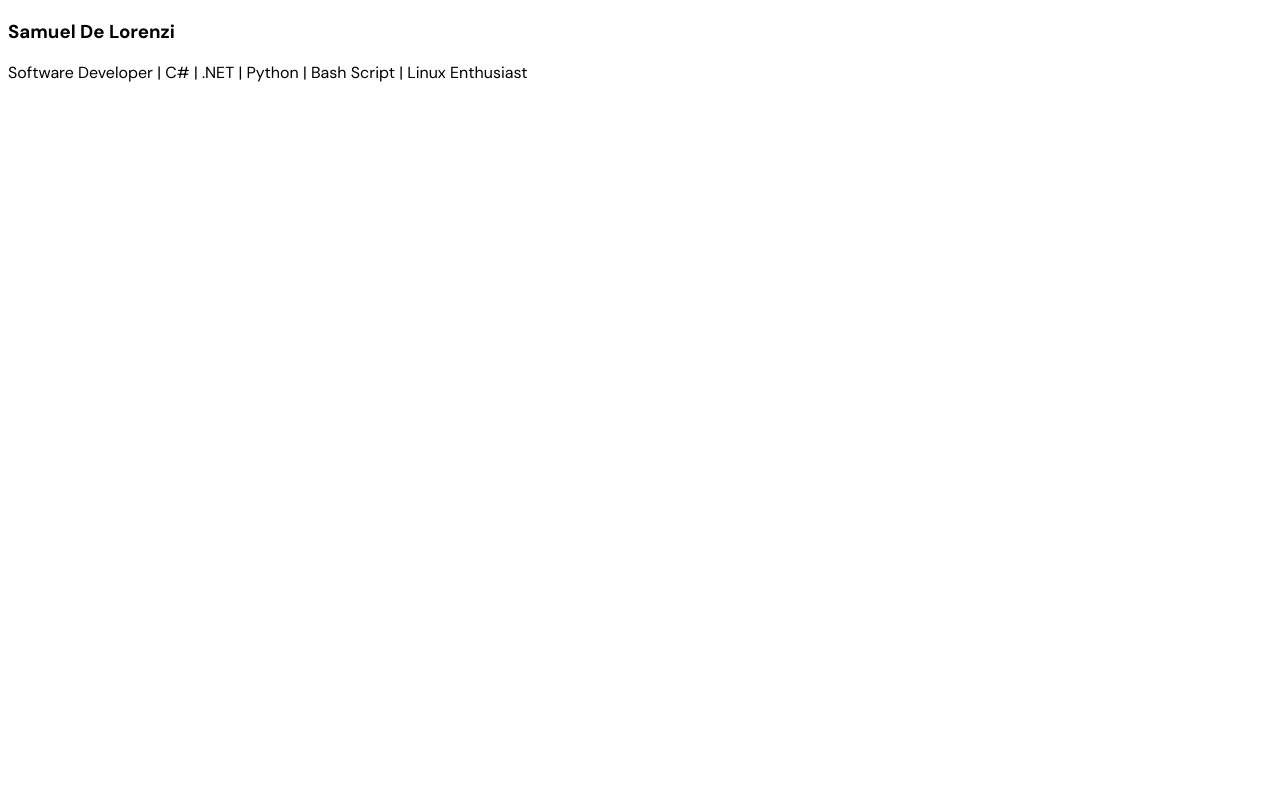
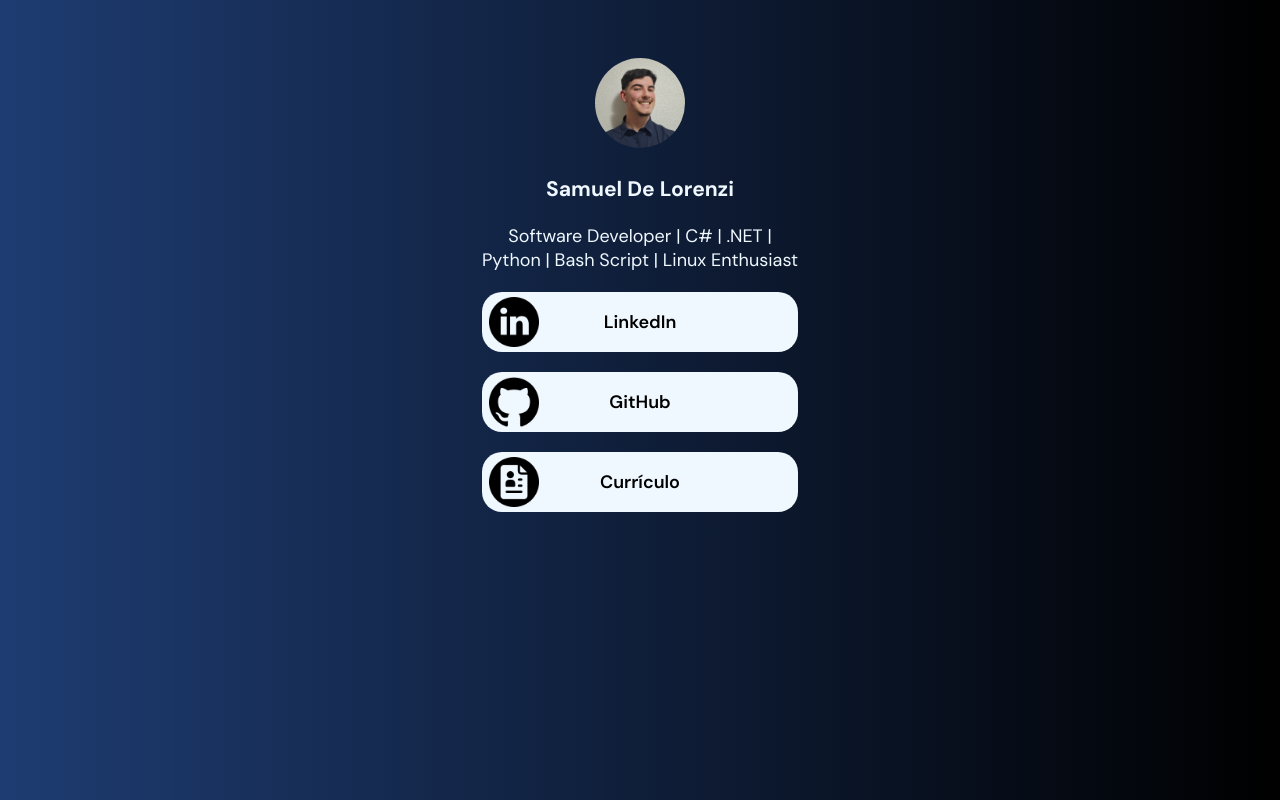
Before and after one commit to samueldelorenzi/MyLinks, a plain HTML site: page index.html in a window 1280 px wide. Drawn offline with Linux system fonts and the light colour scheme.

Commit message:
estrutura principal criada e funcionando, imagens e links adicionados

```diff
--- a/assets/style.css
+++ /dev/null
@@ -1,3 +0,0 @@
-body {
-    font-family: "DM Sans", sans-serif;
-}
--- a/index.html
+++ b/index.html
@@ -3,17 +3,37 @@
 <head>
     <meta charset="UTF-8">
     <meta name="viewport" content="width=device-width, initial-scale=1.0">
-    <title>My links</title>
+    <title>My Links</title>
     <link rel="preconnect" href="https://fonts.googleapis.com">
     <link rel="preconnect" href="https://fonts.gstatic.com" crossorigin>
     <link href="https://fonts.googleapis.com/css2?family=DM+Sans:ital,opsz,wght@0,9..40,100..1000;1,9..40,100..1000&display=swap" rel="stylesheet">
-
-    <link rel="stylesheet" href="assets/style.css">
+    <link rel="stylesheet" href="style/style.css">
+    <script src="script/script.js" defer></script>
+    <link rel="icon" href="assets/link.png" type="image/x-icon">
 </head>
 <body>
-    <h3>Samuel De Lorenzi</h3>
-
-    <p>Software Developer | C# | .NET | Python | Bash Script | Linux Enthusiast</p>
-
+    <div id="container">
+        <img id="perfil" src="assets/perfil.jpg" alt="Profile Picture">
+        <h3>Samuel De Lorenzi</h3>
+        <p id="descricao">Software Developer | C# | .NET |<br> Python | Bash Script | Linux Enthusiast</p>
+    </div>
+    <div class="caixa" data-url="https://www.linkedin.com/in/samueldelorenzi/">
+        <img class="icone" src="assets/linkedin.png" alt="LinkedIn">
+        <div class="rede">
+            <p>LinkedIn</p>
+        </div>
+    </div>
+    <div class="caixa" data-url="https://github.com/samueldelorenzi">
+        <img class="icone" src="assets/github.png" alt="GitHub">
+        <div class="rede">
+            <p>GitHub</p>
+        </div>
+    </div>
+    <div class="caixa" data-url="https://drive.google.com/file/d/1hOnrrtEuEpj0Zn7KyrwbqFy4HnR8pJBg/view">
+        <img class="icone" src="assets/curriculo.png" alt="Currículo">
+        <div class="rede">
+            <p>Currículo</p>
+        </div>
+    </div>
 </body>
 </html>
--- /dev/null
+++ b/script/script.js
@@ -0,0 +1,10 @@
+document.addEventListener("DOMContentLoaded", function() {
+    const caixas = document.querySelectorAll('.caixa');
+
+    caixas.forEach(caixa => {
+        caixa.addEventListener('click', function() {
+            const url = caixa.getAttribute('data-url');
+            window.location.href = url;
+        });
+    });
+});
--- /dev/null
+++ b/style/style.css
@@ -0,0 +1,57 @@
+body {
+    font-family: "DM Sans", sans-serif;
+    font-size: 18px;
+    color: aliceblue;
+    background: linear-gradient(to right, #1e3c72, #000000);
+}
+
+#container {
+    text-align: center;
+}
+
+#descricao {
+    margin-bottom: 15px;
+}
+
+#perfil {
+    height: 90px;
+    width: auto;
+    border-radius: 50%;
+    margin-top: 50px;
+}
+
+.caixa {
+    width: 25%;
+    height: 6%;
+    background-color: aliceblue;
+    border-radius: 20px;
+    color: black;
+    font-weight: 600;
+    margin: 20px auto;
+    display: flex;
+    align-items: center;
+    transition: background-color 0.3s ease, transform 0.3s ease;
+    position: relative;
+}
+
+.caixa:hover {
+    box-shadow: 0px 10px 5px rgba(0, 0, 0, 0.4);
+    transform: translateY(-5px);
+}
+
+.icone {
+    width: 50px;
+    height: auto;
+    margin: 7px;
+    position: absolute;
+}
+
+.rede {
+    background-color: aliceblue;
+    margin: auto auto;
+}
+
+.link {
+    text-decoration: none;
+    color: black
+}
```
Also changed, not shown: assets/curriculo.png (added), assets/github.png (added), assets/link.png (added), assets/linkedin.png (added), assets/perfil.jpg (added), 1 other file.
